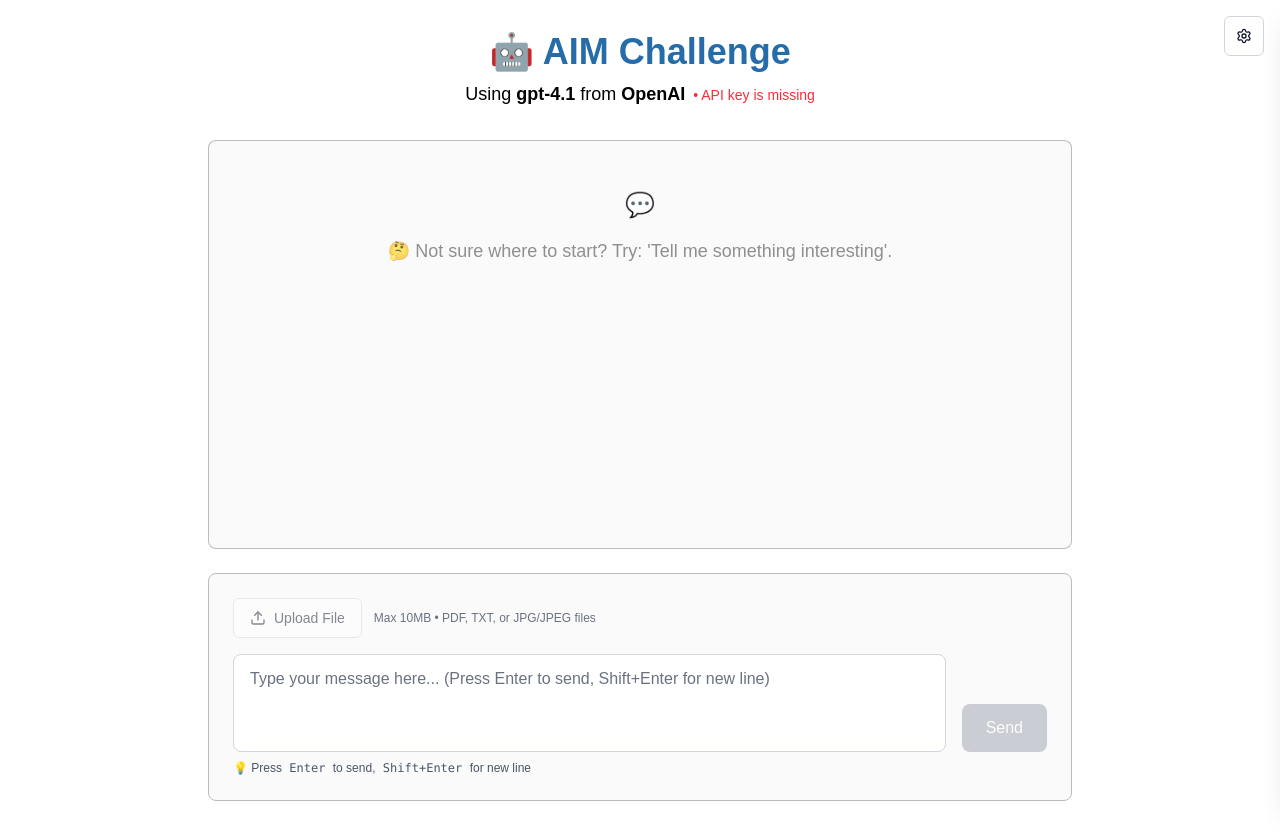
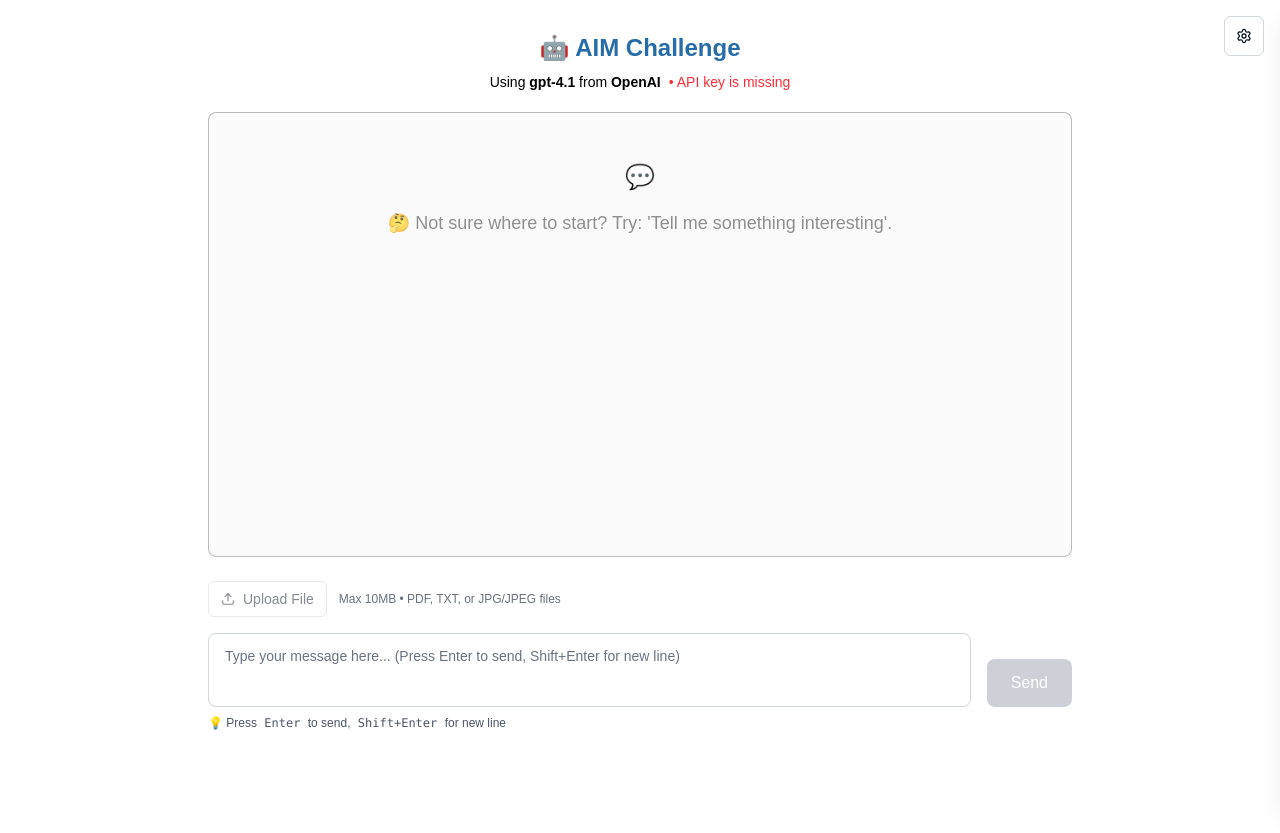
Before and after one commit to brlrb/The-AI-Engineer-Challenge-BM, a Next.js app in the folder frontend/: page / in a window 1280 px wide. After the commit the page ends 800 px from the top, so only its background shows below. Built offline with nearby package versions, Linux system fonts and the light colour scheme.

Commit message:
Adjusted UI

```diff
--- a/frontend/src/app/page.tsx
+++ b/frontend/src/app/page.tsx
@@ -56,9 +56,18 @@
   const [placeholderMessage, setPlaceholderMessage] = useState('');
   const messagesEndRef = useRef<HTMLDivElement>(null);
   const fileInputRef = useRef<HTMLInputElement>(null);
+  const textareaRef = useRef<HTMLTextAreaElement>(null);
 
   const scrollToBottom = () => {
     messagesEndRef.current?.scrollIntoView({ behavior: 'smooth' });
+  };
+
+  const adjustTextareaHeight = () => {
+    const textarea = textareaRef.current;
+    if (textarea) {
+      textarea.style.height = 'auto';
+      textarea.style.height = textarea.scrollHeight + 'px';
+    }
   };
 
   // Function to get a random placeholder message
@@ -522,11 +531,11 @@
 
       <div className="container mx-auto px-4 py-8 max-w-4xl">
         {/* Header */}
-        <div className="text-center mb-8">
-          <h1 className="text-4xl font-bold mb-2" style={{ color: '#266CA9' }}>
+        <div className="text-center mb-5">
+          <h1 className="text-2xl font-bold mb-2" style={{ color: '#266CA9' }}>
             🤖 AIM Challenge
           </h1>
-          <p className="text-black text-lg">
+          <p className="text-black text-sm">
             Using <span className="font-semibold text-black">{model}</span> from <span className="font-semibold text-black">{getProviderDisplayName()}</span>
             {!apiKey.trim() && (
               <span className="text-red-500 text-sm ml-2">• API key is missing</span>
@@ -552,7 +561,7 @@
         </div>
 
         {/* Chat Messages */}
-        <div className="bg-[#FAFAFA] backdrop-blur-sm rounded-b-lg p-6 mb-6 h-96 overflow-y-auto border-l border-r border-b border-[#bbb]">
+        <div className="bg-[#FAFAFA] backdrop-blur-sm rounded-b-lg p-6 mb-6 h-105 overflow-y-auto border-l border-r border-b border-[#bbb]">
           <div className="space-y-4">
             {/* Placeholder message when chat is empty */}
             {messages.length === 0 && !isLoading && !isParsing && (
@@ -806,7 +815,7 @@
         </div>
 
         {/* Message Input */}
-        <form onSubmit={handleSubmit} className="bg-[#FAFAFA] backdrop-blur-sm rounded-lg p-6 border border-[#bbb]">
+        <form onSubmit={handleSubmit} className="">
           <div className="flex gap-4">
             <div className="flex-1 flex flex-col gap-4">
               {/* File Upload Section */}
@@ -827,10 +836,11 @@
                         fileInputRef.current?.click();
                       }}
                       disabled={isUploading || isParsing || !apiKey.trim()}
-                      className="flex items-center gap-2 px-4 py-2"
+                      className="flex items-center gap-2 px-3 py-1.5 text-sm"
                       variant="outline"
+                      size="sm"
                     >
-                      <Upload className="h-4 w-4" />
+                      <Upload className="h-3.5 w-3.5" />
                       {isUploading ? 'Uploading...' : isParsing ? 'Processing...' : 'Upload File'}
                     </Button>
                     <p className="text-xs text-gray-500">Max 10MB • PDF, TXT, or JPG/JPEG files</p>
@@ -883,13 +893,15 @@
               </div>
 
               <textarea
+                ref={textareaRef}
                 value={userMessage}
                 onChange={(e) => setUserMessage(e.target.value)}
+                onInput={adjustTextareaHeight}
                 onKeyDown={handleKeyDown}
                 placeholder={isParsing ? "Document is being processed... Please wait..." : "Type your message here... (Press Enter to send, Shift+Enter for new line)"}
                 disabled={isLoading || isParsing}
-                rows={3}
-                className="flex-1 px-4 py-3 bg-white border border-gray-300 rounded-lg text-gray-900 placeholder-gray-500 focus:outline-none focus:ring-2 focus:border-transparent disabled:opacity-50 resize-none"
+                rows={2}
+                className="flex-1 px-4 py-3 bg-white border border-gray-300 rounded-lg text-gray-900 placeholder-gray-500 placeholder:text-sm focus:outline-none focus:ring-2 focus:border-transparent disabled:opacity-50 resize-none overflow-hidden"
                 style={{ '--tw-ring-color': '#266CA9' } as React.CSSProperties}
               />
             </div>
```
